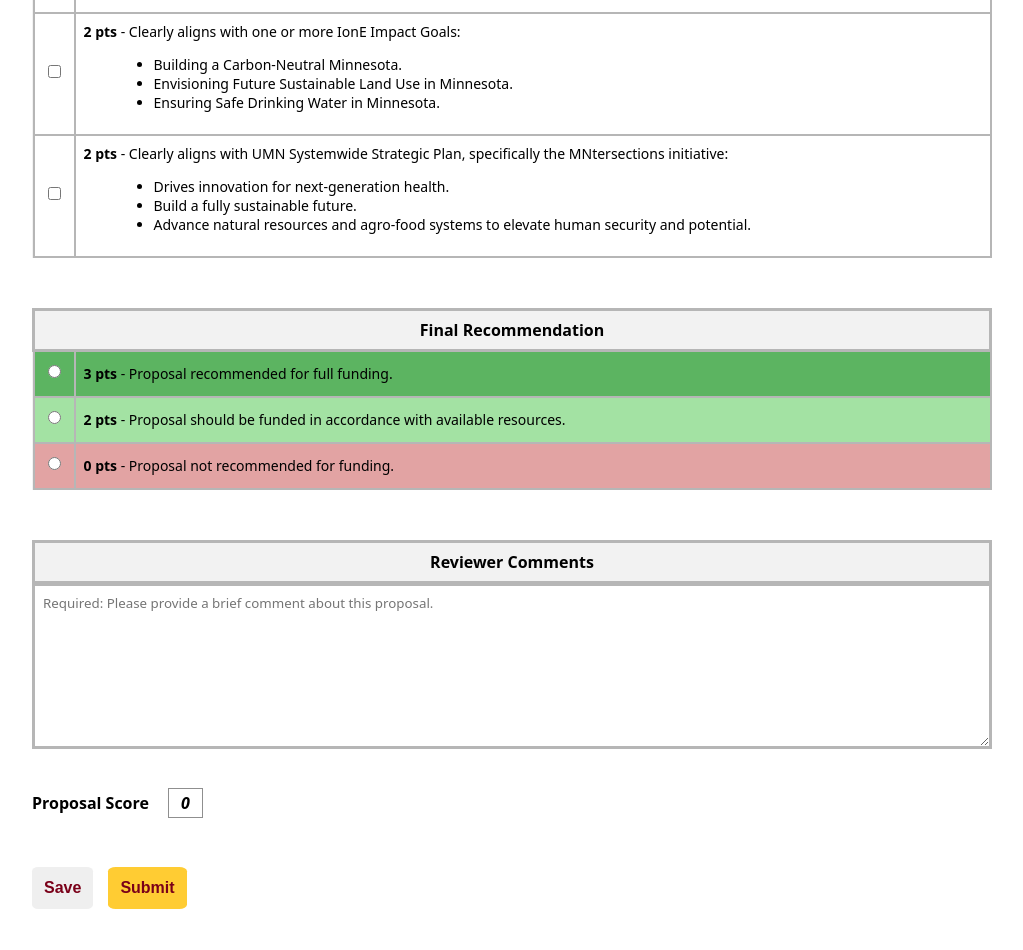
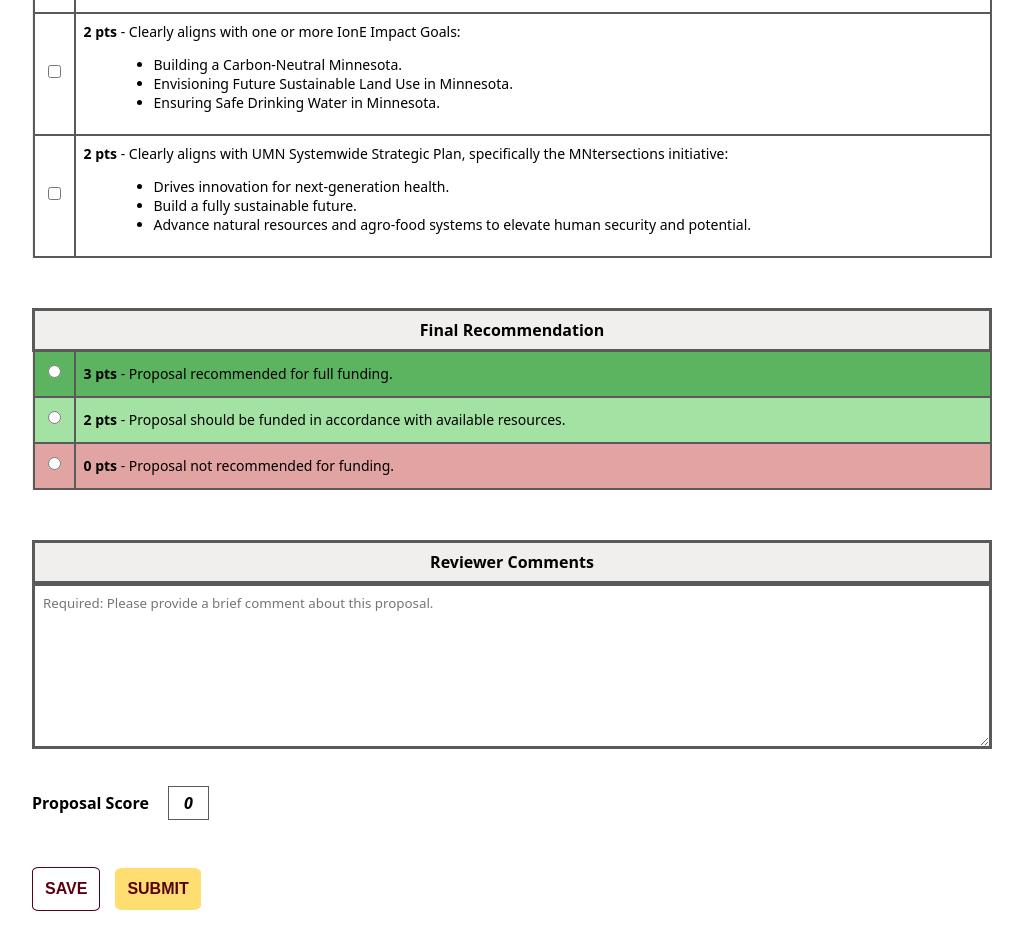
Before and after one commit to n-greensweig/mini-grants-IonE, a React (Create React App) app: page /#/grantreviewform in a window 1280 px wide. Shown: the part 1800-2750 px from the top of the page, without its empty margins (128-1151 px from the left). Built offline with nearby package versions, Linux system fonts and the light colour scheme; no server answers.

Commit message:
changed dialog boxes and color

```diff
--- a/src/components/GrantReviewForm/GrantReviewForm.css
+++ b/src/components/GrantReviewForm/GrantReviewForm.css
@@ -27,13 +27,13 @@ h4 {
     margin-bottom: -1px;
     margin-left: auto;
     margin-right: auto;
-    background-color: #f2f2f2;
-    border: 3px solid #b6b6b6;
+    background-color: #f0efee;
+    border: 3px solid #5a5a5a;
 }
 
 form {
     margin-bottom: 50px;
-    background-color: #f2f2f2;
+    background-color: #f0efee;
 
 }
 
@@ -45,13 +45,13 @@ table {
 
 
 th {
-    border: 3px solid #b6b6b6;
+    border: 3px solid #5a5a5a;
     padding: 8px;
     font-size: 16px;
 }
 
 td {
-    border: 2px solid #b6b6b6;
+    border: 2px solid #5a5a5a;
     padding: 8px;
     text-align: left;
 }
@@ -102,7 +102,7 @@ textarea {
     flex-direction: column;
     align-items: stretch;
     padding: 8px;
-    border: 3px solid #b6b6b6;
+    border: 3px solid #5a5a5a;
     margin-right: auto;
     margin-left: auto;
     box-sizing: border-box;
@@ -111,27 +111,28 @@ textarea {
 }
 
 .score {
-    padding: 3px;
-    padding-left: 12px;
-    padding-right: 12px;
-    border: 1.5px solid #8f8f8f;
+    padding: 5px;
+    padding-left: 15px;
+    padding-right: 15px;
+    border: 1.5px solid #5a5a5a;
     margin-left: 15px;
 }
 
 #save-button {
     border-radius: 10%;
-    color: #7a0019;
+    background-color: #ffffff;
+    color: #5b0013;
     padding: 12px;
-    border: none;
+    border: 1px solid #5b0013;
     cursor: pointer;
     font-size: 16px;
     font-weight: bold;
 }
 
 #submit-button {
-    background-color: #ffcc33;
+    background-color: #ffde71;
     border-radius: 10%;
-    color: #7a0019;
+    color: #5b0013;
     padding: 12px;
     border: none;
     cursor: pointer;
@@ -143,3 +144,27 @@ textarea {
 #save-button:hover, #submit-button:hover {
     background-color: #ffb71e;
 }
+
+#responsive-dialog-button {
+    color: #5b0013;
+    font-weight: bold;
+    border-radius: 5px;
+    border: 1px solid #5b0013;
+    padding: 8px;
+    cursor: pointer;
+    margin-left: 15px;
+}
+
+#responsive-dialog-button2 {
+    color: #5b0013;
+    background-color: #ffde71;
+    font-weight: bold;
+    border-radius: 5px;
+    padding: 8px;
+    cursor: pointer;
+    margin-left: 15px;
+}
+
+#responsive-dialog-button:hover,#responsive-dialog-button2:hover {
+    background-color: #ffb71e;
+}
--- a/src/components/GrantReviewForm/GrantReviewForm.jsx
+++ b/src/components/GrantReviewForm/GrantReviewForm.jsx
@@ -15,6 +15,8 @@ import Button from '@mui/material/Button';
 import Dialog from '@mui/material/Dialog';
 import DialogActions from '@mui/material/DialogActions';
 import DialogTitle from '@mui/material/DialogTitle';
+import DialogContent from '@mui/material/DialogContent';
+import DialogContentText from '@mui/material/DialogContentText';
 
 function GrantReviewForm() {
 
@@ -590,7 +592,7 @@ function GrantReviewForm() {
             <br />
             <br />
 
-            <button id="save-button" onClick={handleOpenSaveDialog}>Save</button>
+            <button id="save-button" onClick={handleOpenSaveDialog}>SAVE</button>
                 <Dialog
                     open={openSaveDialog}
                     onClose={handleCloseSaveDialog}
@@ -602,16 +604,16 @@ function GrantReviewForm() {
                     </DialogTitle>
 
                     <DialogActions>
-                        <Button autoFocus id="responsive-dialog-title" onClick={handleCloseSaveDialog}>
+                        <Button autoFocus id="responsive-dialog-button" onClick={handleCloseSaveDialog}>
                             Continue Review
                         </Button>
-                        <Button autoFocus id="responsive-dialog-title" onClick={saveScores}>
+                        <Button autoFocus id="responsive-dialog-button2" onClick={saveScores}>
                             Save Progress
                         </Button>
                     </DialogActions>
                 </Dialog>
 
-            <button id="submit-button" onClick={handleOpenSubmitDialog}>Submit</button>
+            <button id="submit-button" onClick={handleOpenSubmitDialog}>SUBMIT</button>
                 <Dialog
                     open={openSubmitDialog}
                     onClose={handleCloseSubmitDialog}
@@ -619,14 +621,22 @@ function GrantReviewForm() {
                     id="dialog"
                     >
                     <DialogTitle id="responsive-dialog-title">
-                        {"Would you like to submit your review? WARNING: Review cannot be retrieved once submitted."}
+                        {"Are you sure you want to submit your review?"}
                     </DialogTitle>
+                    <DialogContent>
+                        <DialogContentText id="alert-dialog-description">
+                            WARNING: REVIEW CANNOT BE RETRIEVED ONCE SUBMITTED.
+                        </DialogContentText>
+                        <DialogContentText id="alert-dialog-description">
+                            You can SAVE your progress instead.
+                        </DialogContentText>
+                    </DialogContent>
 
                     <DialogActions>
-                        <Button autoFocus id="responsive-dialog-title" onClick={handleCloseSubmitDialog}>
+                        <Button autoFocus id="responsive-dialog-button" onClick={handleCloseSubmitDialog}>
                             No, Continue Working
                         </Button>
-                        <Button autoFocus id="responsive-dialog-title" onClick={submitScores}>
+                        <Button autoFocus id="responsive-dialog-button2" onClick={submitScores}>
                             Yes, Submit Review
                         </Button>
                     </DialogActions>
```
